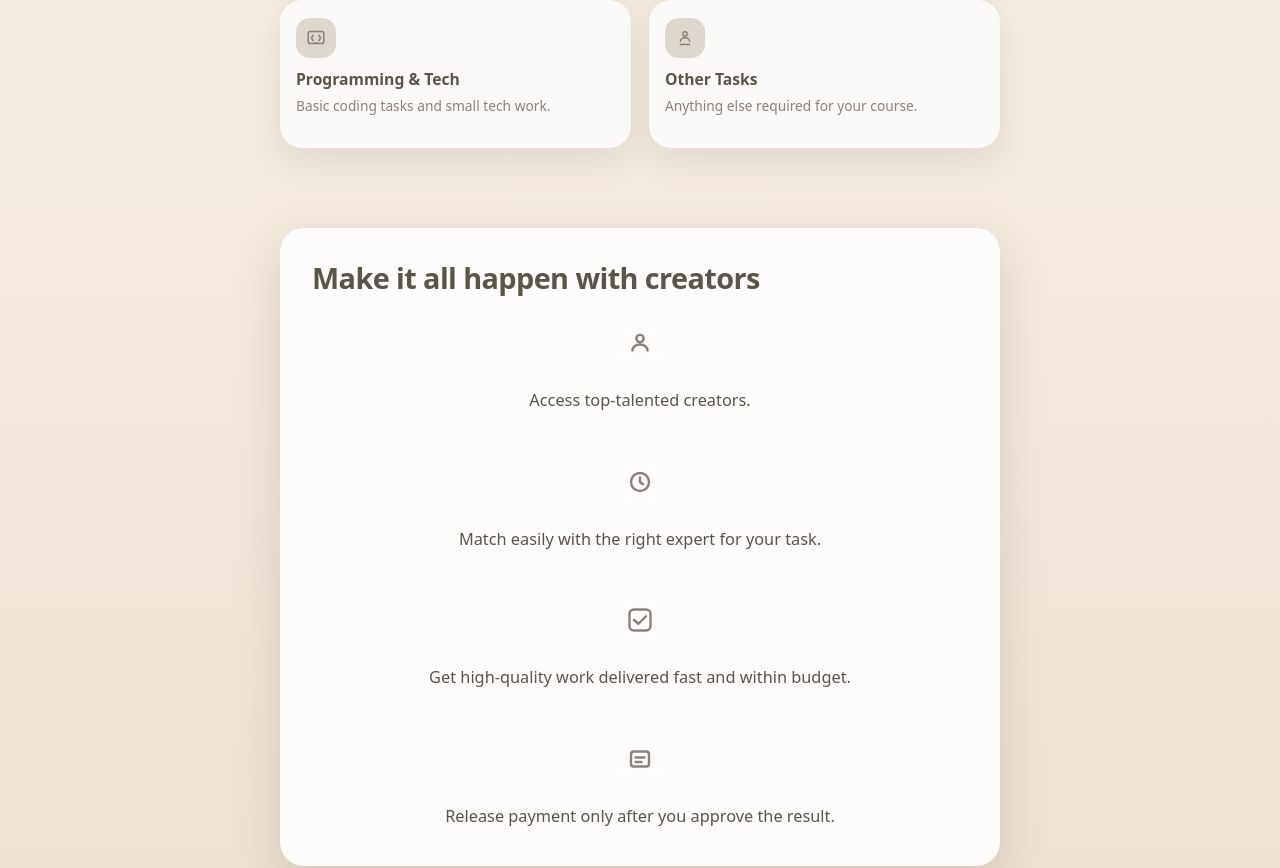
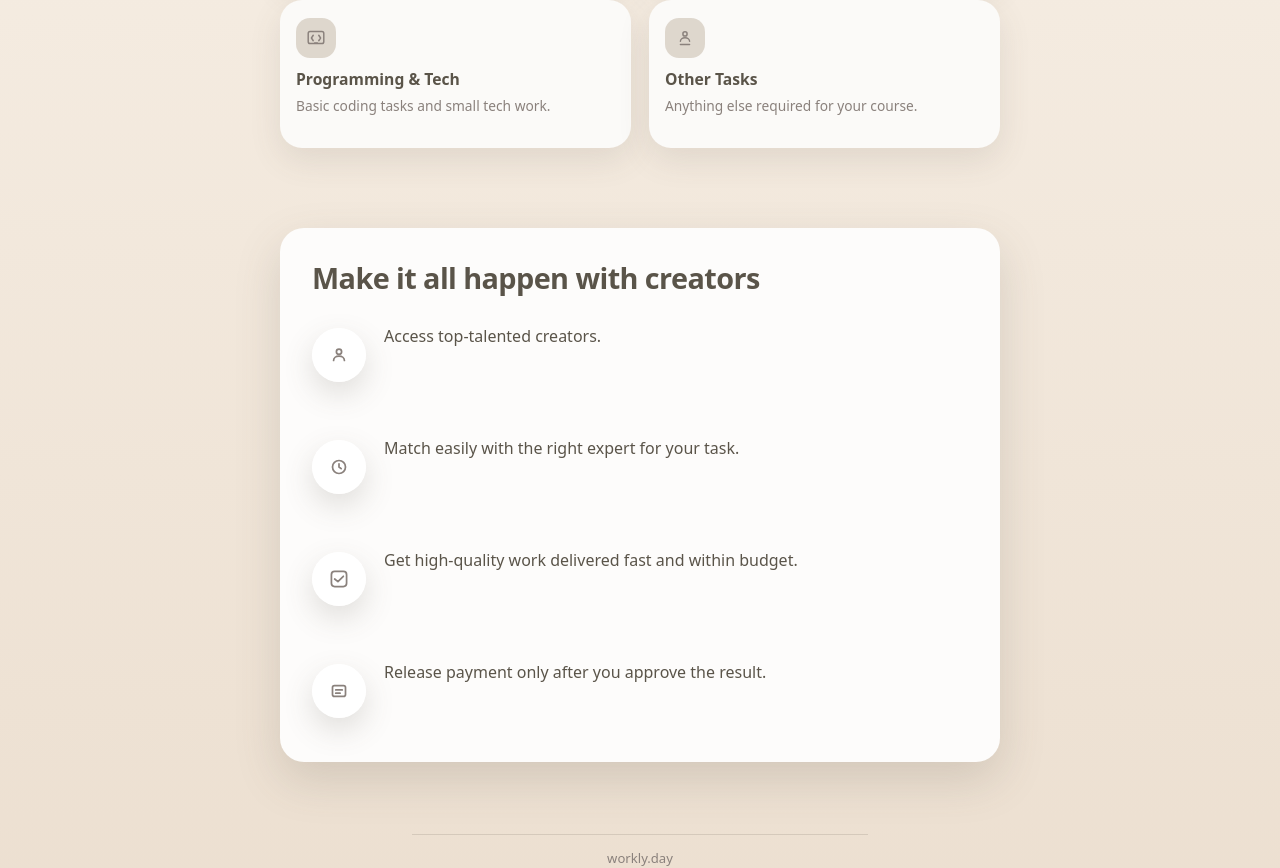
Before and after one commit to SEBRAHEIM/workly-landing, a Next.js app: page / in a window 1280 px wide. Shown: the part 741-1609 px from the top of the page. Built offline with nearby package versions, Linux system fonts and the light colour scheme.

Commit message:
Creators: left-aligned rows with larger circular icons

```diff
--- a/styles/globals.css
+++ b/styles/globals.css
@@ -670,3 +670,48 @@ body {
   font-size: 1.02rem;
   line-height: 1.5;
 }
+
+
+/* === Creators final alignment override === */
+/* Creators section: left-aligned icon + text, bigger circular icons */
+.creators-section {
+  text-align: left;
+}
+
+.creators-section .creators-list {
+  display: flex;
+  flex-direction: column;
+  gap: 22px;
+}
+
+.creators-section .creator-row {
+  display: flex;
+  flex-direction: row;
+  align-items: flex-start;
+  gap: 18px;
+}
+
+.creators-section .creator-icon {
+  width: 54px;
+  height: 54px;
+  border-radius: 999px;
+  background: rgba(255, 255, 255, 0.9);
+  box-shadow: 0 12px 30px rgba(90, 84, 73, 0.18);
+  display: flex;
+  align-items: center;
+  justify-content: center;
+  flex-shrink: 0;
+  margin-top: 4px;  /* يخلي الأيكون قريب من أول سطر في النص */
+}
+
+.creators-section .creator-icon svg {
+  width: 26px;
+  height: 26px;
+  stroke-width: 1.7;
+}
+
+.creators-section .creator-text {
+  margin: 0;
+  font-size: 1rem;
+  line-height: 1.6;
+}
```
